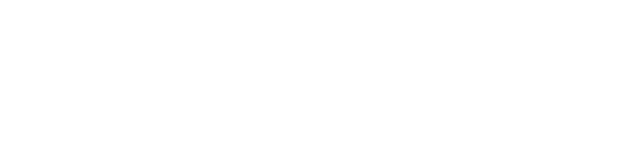
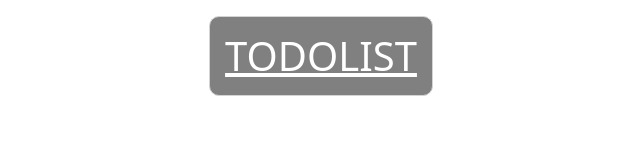
Before and after one commit to BenfanteMarco/vue-todolist, a plain HTML site: page index.html in a window 1280 px wide. Shown: the whole page, without its empty margins (319-959 px from the left). Drawn offline with nearby package versions, Linux system fonts and the light colour scheme.

Commit message:
header stylized

```diff
--- a/css/style.css
+++ b/css/style.css
@@ -3,3 +3,13 @@
     padding: 0;
     box-sizing: border-box;
 }
+
+h1{
+    text-decoration: underline;
+    background-color: grey;
+    color: white;
+    border: 1px solid lightgrey;
+    padding: 15px;
+    border-radius: 10px;
+    width: 500 px;
+}
--- a/index.html
+++ b/index.html
@@ -10,7 +10,20 @@
 </head>
 <body>
     <div id="app">
+        <header>
+            <div class="container">
+                <div class="row">
+                    <div class="col-12 d-flex justify-content-center">
+                        <div class="content-header text-center mt-3">
+                            <h1>TODOLIST</h1>
+                        </div>
+                    </div>
+                </div>
+            </div>
+        </header>
+        <main>
 
+        </main>
     </div>
     <script src="https://unpkg.com/vue@3/dist/vue.global.js"></script>
     <script type="text/javascript" src="./js/script.js"></script>
```
